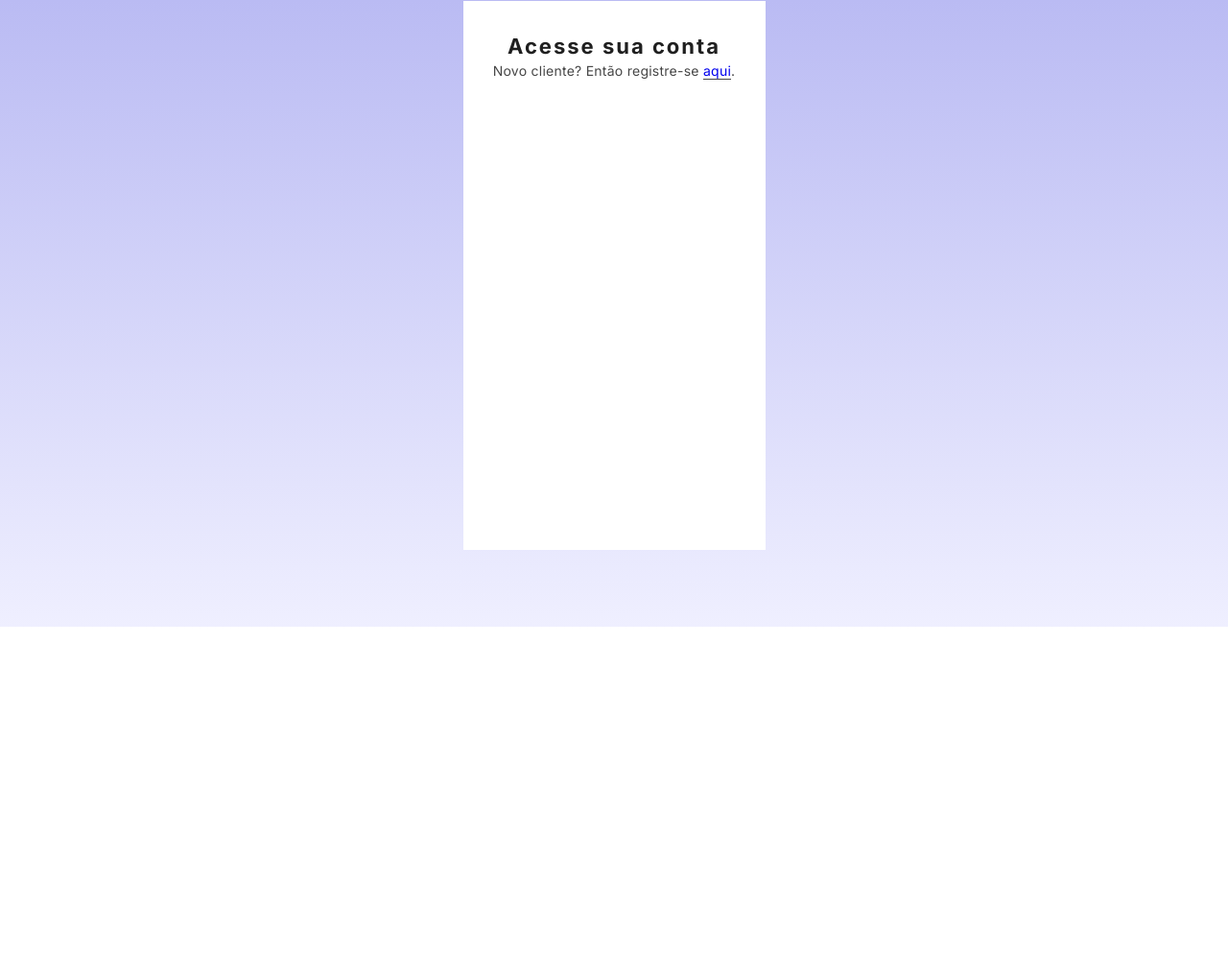
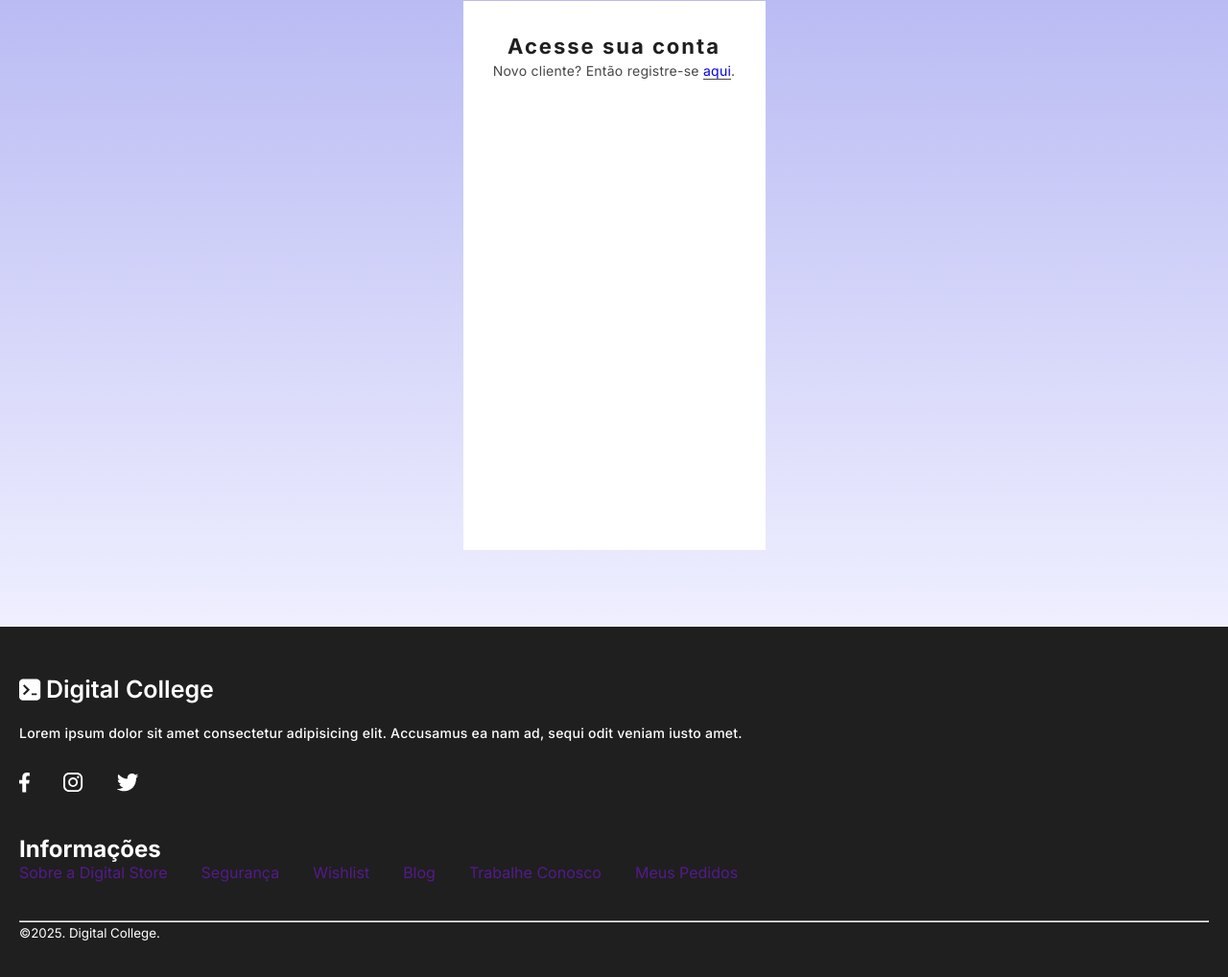
Before and after one commit to luarafael/projeto-responsivo, a plain HTML site: page index.html in a window 1280 px wide. Shown: the part 126-1144 px from the top of the page at 96% size. Before the commit the page ends 800 px from the top, so only its background shows below. Drawn offline with Linux system fonts and the light colour scheme.

Commit message:
finalizando footer

```diff
--- a/index.html
+++ b/index.html
@@ -21,6 +21,41 @@
             </div>
         </form>
     </main>
-    <footer></footer>
+    <footer>
+        <div class="box">
+            <div class="box-logo-social">
+                <div class="logo-footer">
+                    <img src="./assets/logo-footer.svg">
+                    <span>Digital College</span>
+        </div>
+        <p>Lorem ipsum dolor sit amet consectetur adipisicing elit. Accusamus ea nam ad, sequi odit veniam iusto amet.</p>
+        <ul>
+            <li><a href="#"><img src="./assets/facebook.svg" ></a></li>
+            <li><a href="#"><img src="./assets/instagram.svg" ></a></li>
+            <li><a href="#"><img src="./assets/twitter.svg" ></a></li>
+        </ul>
+        </div>
+        <div class="nav">
+            <div class="links">
+                <h2>Informações</h2>
+                <nav>
+                    <ul>
+                        <li><a href="">Sobre a Digital Store</a></li>
+                        <li><a href="">Segurança</a></li>
+                        <li><a href="">Wishlist</a></li>
+                        <li><a href="">Blog</a></li>
+                        <li><a href="">Trabalhe Conosco</a></li>
+                        <li><a href="">Meus Pedidos</a></li>
+                    </ul>
+                </nav>
+            </div>
+
+        </div>
+    </div>
+</div>
+
+        <hr>
+        <small>&copy;2025. Digital College.</small>
+    </footer>
 </body>
 </html>
--- a/styles/global.css
+++ b/styles/global.css
@@ -11,6 +11,7 @@
     box-sizing: border-box;
     text-decoration: none;
     font-family: "inter", sans-serif;
+    list-style-type: none;
 }
 
 html, body {
@@ -71,3 +72,36 @@ main {
     }
   }
 }
+
+footer {
+  background-color: #1f1f1f;
+  color: #fff;
+  padding: 50px 20px 45px;
+
+  .logo-footer {
+    display: flex;
+    align-items: center;
+    gap: 5px;
+    margin-bottom: 20px;
+
+   span {
+    font-size: 25px;
+    font-weight: 600;
+   }
+  }
+
+  p {
+    font-size: 14px;
+    line-height: 22px;
+    letter-spacing: .25px;
+    font-weight: 500;
+    margin-bottom: 30px;
+  }
+
+  ul {
+    display: flex;
+    align-items: center;
+    gap: 35px;
+    margin-bottom: 40px;
+  }
+}
```
Also changed, not shown: assets/facebook.svg (added), assets/instagram.svg (added), assets/logo-footer.svg (added), assets/twitter.svg (added).
